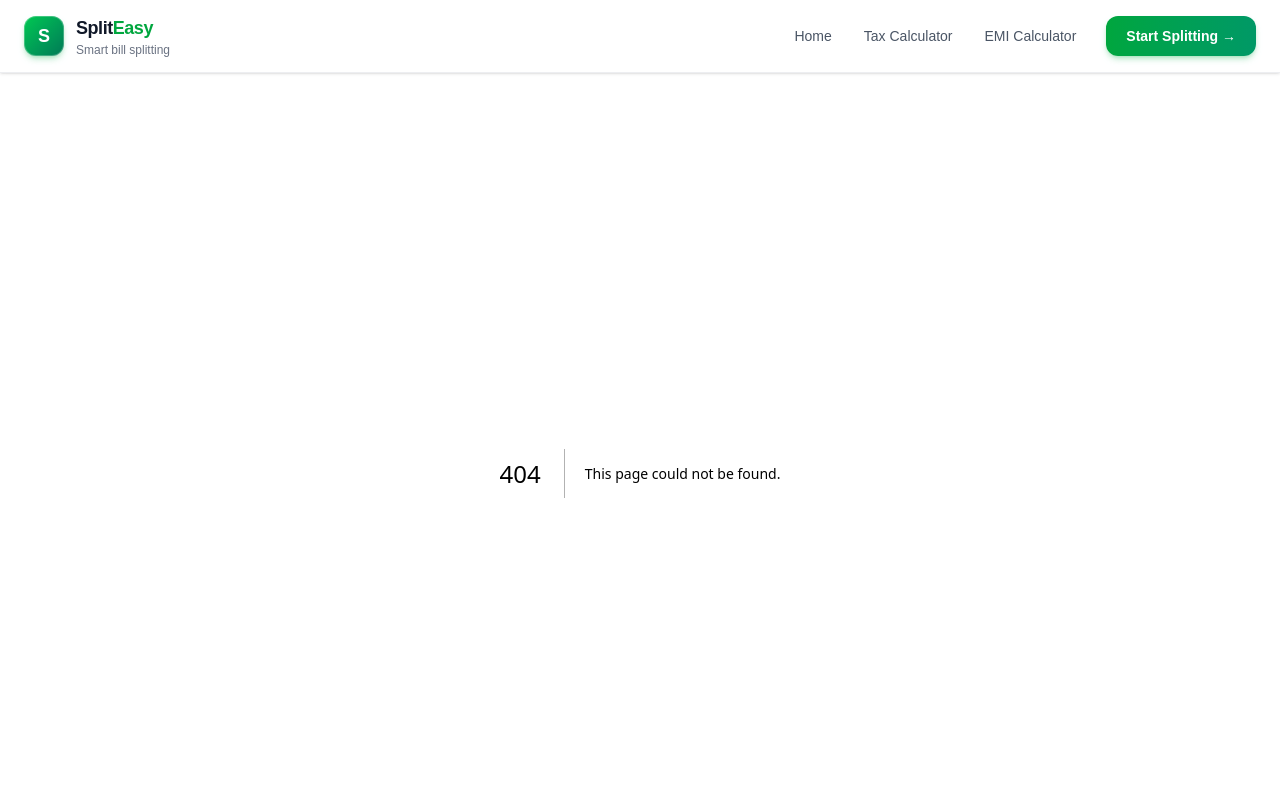
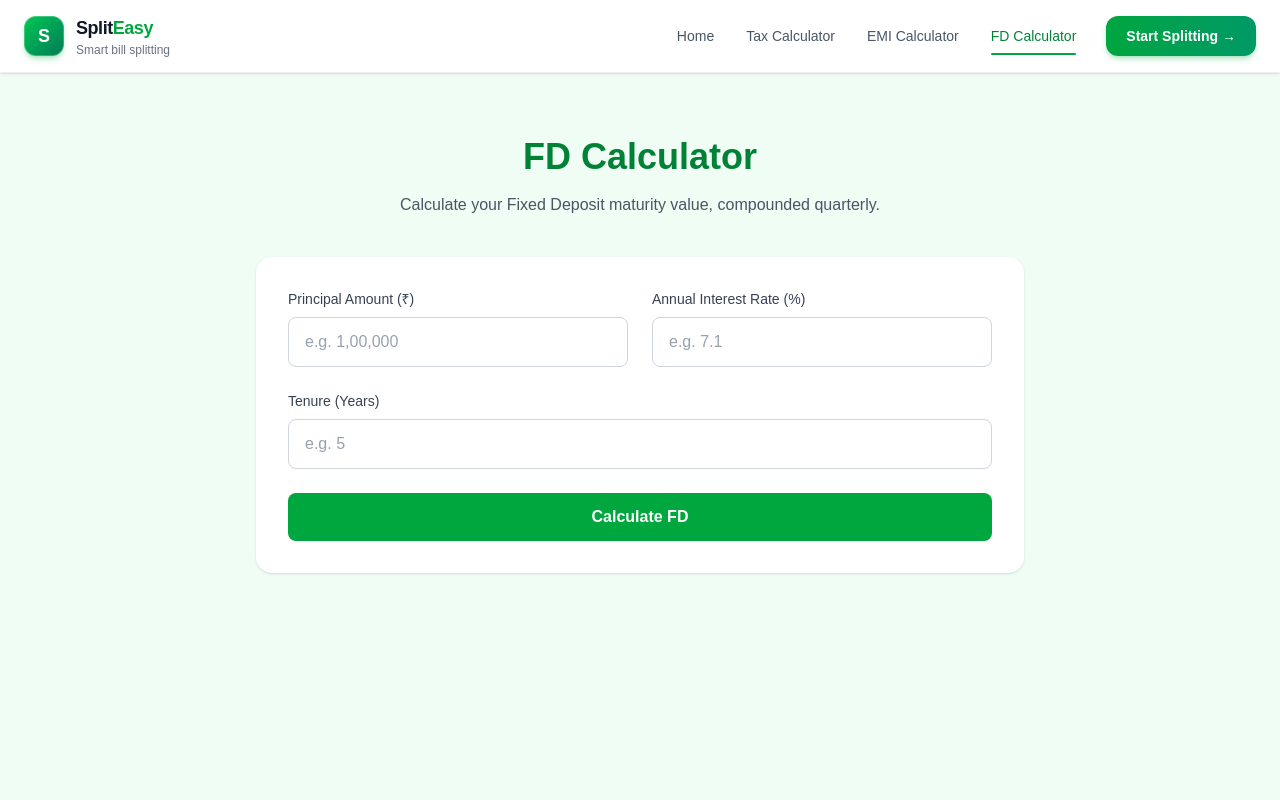
Before and after one commit to Shubhashissahu/FinPilot-financial-tools, a Next.js app: page /fd-calculator in a window 1280 px wide. Before the commit this address had no page. Shown: the top 800 px of the page. Built offline with nearby package versions, Linux system fonts and the light colour scheme.

Commit message:
Added fd-calculator

```diff
--- /dev/null
+++ b/app/fd-calculator/page.tsx
@@ -0,0 +1,185 @@
+"use client";
+
+import { useState } from "react";
+import { calculateFd, FdResult } from "@/lib/fdCalculator";
+import { generateFdPdf } from "@/lib/generateFdPdf";
+// import PieChart from "@/components/PieChart";
+
+export default function FdCalculatorPage() {
+  const [principal, setPrincipal] = useState("");
+  const [rate, setRate] = useState("");
+  const [tenure, setTenure] = useState("");
+  const [result, setResult] = useState<FdResult | null>(null);
+  const [error, setError] = useState("");
+  const [copied, setCopied] = useState(false);
+
+  const formatWithCommas = (raw: string) => {
+    const digitsOnly = raw.replace(/[^\d]/g, "");
+    if (!digitsOnly) return "";
+    return Number(digitsOnly).toLocaleString("en-IN");
+  };
+
+  const handleCalculate = () => {
+    const p = Number(principal.replace(/,/g, ""));
+    const r = Number(rate);
+    const t = Number(tenure);
+
+    if (!p || p <= 0) {
+      setError("Enter a valid principal amount.");
+      setResult(null);
+      return;
+    }
+    if (!r || r <= 0) {
+      setError("Enter a valid interest rate.");
+      setResult(null);
+      return;
+    }
+    if (!t || t <= 0) {
+      setError("Enter a valid tenure in years.");
+      setResult(null);
+      return;
+    }
+
+    setError("");
+    setResult(calculateFd(p, r, t));
+  };
+
+  const shareText = result
+    ? `FD Calculation\n\nPrincipal: ₹${result.principal.toLocaleString("en-IN")}\nMaturity Value: ₹${result.maturityValue.toLocaleString("en-IN")}\nTotal Interest: ₹${result.totalInterest.toLocaleString("en-IN")}\nEffective Annual Yield: ${result.effectiveAnnualYield}%\n\nCalculated with SplitEasy`
+    : "";
+
+  const handleShare = async () => {
+    try {
+      await navigator.clipboard.writeText(shareText);
+      setCopied(true);
+      setTimeout(() => setCopied(false), 2000);
+    } catch {
+      alert("Unable to copy.");
+    }
+  };
+
+  return (
+    <main className="min-h-screen bg-green-50 px-6 py-16">
+      <div className="mx-auto max-w-3xl">
+        <h1 className="text-center text-4xl font-black text-green-700">
+          FD Calculator
+        </h1>
+        <p className="mt-4 text-center text-gray-600">
+          Calculate your Fixed Deposit maturity value, compounded quarterly.
+        </p>
+
+        <section className="mt-10 rounded-2xl bg-white p-8 shadow-sm">
+          <div className="grid gap-6 sm:grid-cols-2">
+            <div>
+              <label className="block text-sm font-medium text-gray-700">
+                Principal Amount (₹)
+              </label>
+              <input
+                type="text"
+                inputMode="numeric"
+                value={principal}
+                onChange={(e) => setPrincipal(formatWithCommas(e.target.value))}
+                placeholder="e.g. 1,00,000"
+                className="mt-2 w-full rounded-lg border border-gray-300 px-4 py-3 text-gray-900 placeholder:text-gray-400 outline-none focus:border-green-500 focus:ring-2 focus:ring-green-200"
+              />
+            </div>
+
+            <div>
+              <label className="block text-sm font-medium text-gray-700">
+                Annual Interest Rate (%)
+              </label>
+              <input
+                type="number"
+                min={0}
+                step="0.1"
+                value={rate}
+                onChange={(e) => setRate(e.target.value)}
+                placeholder="e.g. 7.1"
+                className="mt-2 w-full rounded-lg border border-gray-300 px-4 py-3 text-gray-900 placeholder:text-gray-400 outline-none focus:border-green-500 focus:ring-2 focus:ring-green-200"
+              />
+            </div>
+          </div>
+
+          <div className="mt-6">
+            <label className="block text-sm font-medium text-gray-700">
+              Tenure (Years)
+            </label>
+            <input
+              type="number"
+              min={1}
+              step="0.5"
+              value={tenure}
+              onChange={(e) => setTenure(e.target.value)}
+              placeholder="e.g. 5"
+              className="mt-2 w-full rounded-lg border border-gray-300 px-4 py-3 text-gray-900 placeholder:text-gray-400 outline-none focus:border-green-500 focus:ring-2 focus:ring-green-200"
+            />
+          </div>
+
+          {error && <p className="mt-3 text-sm text-red-600">{error}</p>}
+
+          <button
+            onClick={handleCalculate}
+            className="mt-6 w-full rounded-lg bg-green-600 py-3 font-semibold text-white transition hover:bg-green-700"
+          >
+            Calculate FD
+          </button>
+        </section>
+
+        {result && (
+          <section className="mt-8 rounded-2xl bg-white p-8 shadow-sm">
+            <div className="grid gap-6 sm:grid-cols-2">
+              <SummaryRow label="Maturity Value" value={result.maturityValue} highlight />
+              <SummaryRow label="Total Interest Earned" value={result.totalInterest} />
+            </div>
+
+            <div className="mt-4 rounded-xl bg-gray-50 p-4 text-sm text-gray-600">
+              Effective annual yield:{" "}
+              <span className="font-semibold text-gray-900">
+                {result.effectiveAnnualYield}%
+              </span>{" "}
+              (higher than the nominal rate due to quarterly compounding)
+            </div>
+
+            <div className="mt-8 flex justify-center">
+              {/* <PieChart principal={result.principal} interest={result.totalInterest} /> */}
+            </div>
+
+            <div className="mt-8 flex flex-wrap justify-center gap-3">
+              <button
+                onClick={() => generateFdPdf(result, Number(rate), Number(tenure))}
+                className="rounded-lg border border-green-600 px-6 py-3 font-medium text-green-700 transition hover:bg-green-50"
+              >
+                Download PDF
+              </button>
+              <button
+                onClick={handleShare}
+                className="rounded-lg bg-green-600 px-6 py-3 font-medium text-white transition hover:bg-green-700"
+              >
+                {copied ? "Copied ✓" : "Share"}
+              </button>
+            </div>
+          </section>
+        )}
+      </div>
+    </main>
+  );
+}
+
+function SummaryRow({
+  label,
+  value,
+  highlight,
+}: {
+  label: string;
+  value: number;
+  highlight?: boolean;
+}) {
+  return (
+    <div className={`rounded-xl p-4 ${highlight ? "bg-green-50" : "bg-gray-50"}`}>
+      <p className="text-sm text-gray-500">{label}</p>
+      <p className={`mt-1 text-2xl font-bold ${highlight ? "text-green-700" : "text-gray-900"}`}>
+        ₹{value.toLocaleString("en-IN")}
+      </p>
+    </div>
+  );
+}
--- a/components/Navbar.tsx
+++ b/components/Navbar.tsx
@@ -9,6 +9,7 @@ const navLinks = [
   { href: "/", label: "Home" },
   { href: "/tax-calculator", label: "Tax Calculator" },
   { href: "/emi-calculator", label: "EMI Calculator" },
+  { href:"/fd-calculator", label: "FD Calculator" },
 ];
 
 export default function Navbar() {
--- /dev/null
+++ b/lib/fdCalculator.ts
@@ -0,0 +1,44 @@
+export interface FdResult {
+  principal: number;
+  maturityValue: number;
+  totalInterest: number;
+  effectiveAnnualYield: number;
+}
+
+
+export function calculateFd(
+  principal: number,
+  annualRatePercent: number,
+  tenureYears: number,
+  compoundingPerYear: number = 4
+): FdResult {
+  if (principal <= 0 || tenureYears <= 0 || annualRatePercent < 0) {
+    return {
+      principal,
+      maturityValue: principal,
+      totalInterest: 0,
+      effectiveAnnualYield: 0,
+    };
+  }
+
+  const r = annualRatePercent / 100;
+  const n = compoundingPerYear;
+  const t = tenureYears;
+
+  const maturityValue = principal * Math.pow(1 + r / n, n * t);
+  const totalInterest = maturityValue - principal;
+
+
+  const effectiveAnnualYield = (Math.pow(1 + r / n, n) - 1) * 100;
+
+  return {
+    principal,
+    maturityValue: round2(maturityValue),
+    totalInterest: round2(totalInterest),
+    effectiveAnnualYield: round2(effectiveAnnualYield),
+  };
+}
+
+function round2(n: number): number {
+  return Math.round((n + Number.EPSILON) * 100) / 100;
+}
--- /dev/null
+++ b/lib/generateFdPdf.ts
@@ -0,0 +1,39 @@
+import { jsPDF } from "jspdf";
+import { FdResult } from "@/lib/fdCalculator";
+
+export function generateFdPdf(
+  result: FdResult,
+  annualRate: number,
+  tenureYears: number
+) {
+  const pdf = new jsPDF();
+
+  let y = 20;
+
+  pdf.setFontSize(22);
+  pdf.text("SplitEasy", 20, y);
+
+  y += 10;
+  pdf.setFontSize(11);
+  pdf.text("Fixed Deposit Calculation Summary", 20, y);
+
+  y += 20;
+  pdf.setFontSize(12);
+
+  const rows: [string, string][] = [
+    ["Principal Amount", `Rs. ${result.principal.toLocaleString("en-IN")}`],
+    ["Annual Interest Rate", `${annualRate}% (compounded quarterly)`],
+    ["Tenure", `${tenureYears} years`],
+    ["Maturity Value", `Rs. ${result.maturityValue.toLocaleString("en-IN")}`],
+    ["Total Interest Earned", `Rs. ${result.totalInterest.toLocaleString("en-IN")}`],
+    ["Effective Annual Yield", `${result.effectiveAnnualYield}%`],
+  ];
+
+  rows.forEach(([label, value]) => {
+    pdf.text(label, 20, y);
+    pdf.text(value, 120, y);
+    y += 12;
+  });
+
+  pdf.save("FD-calculation.pdf");
+}
```
